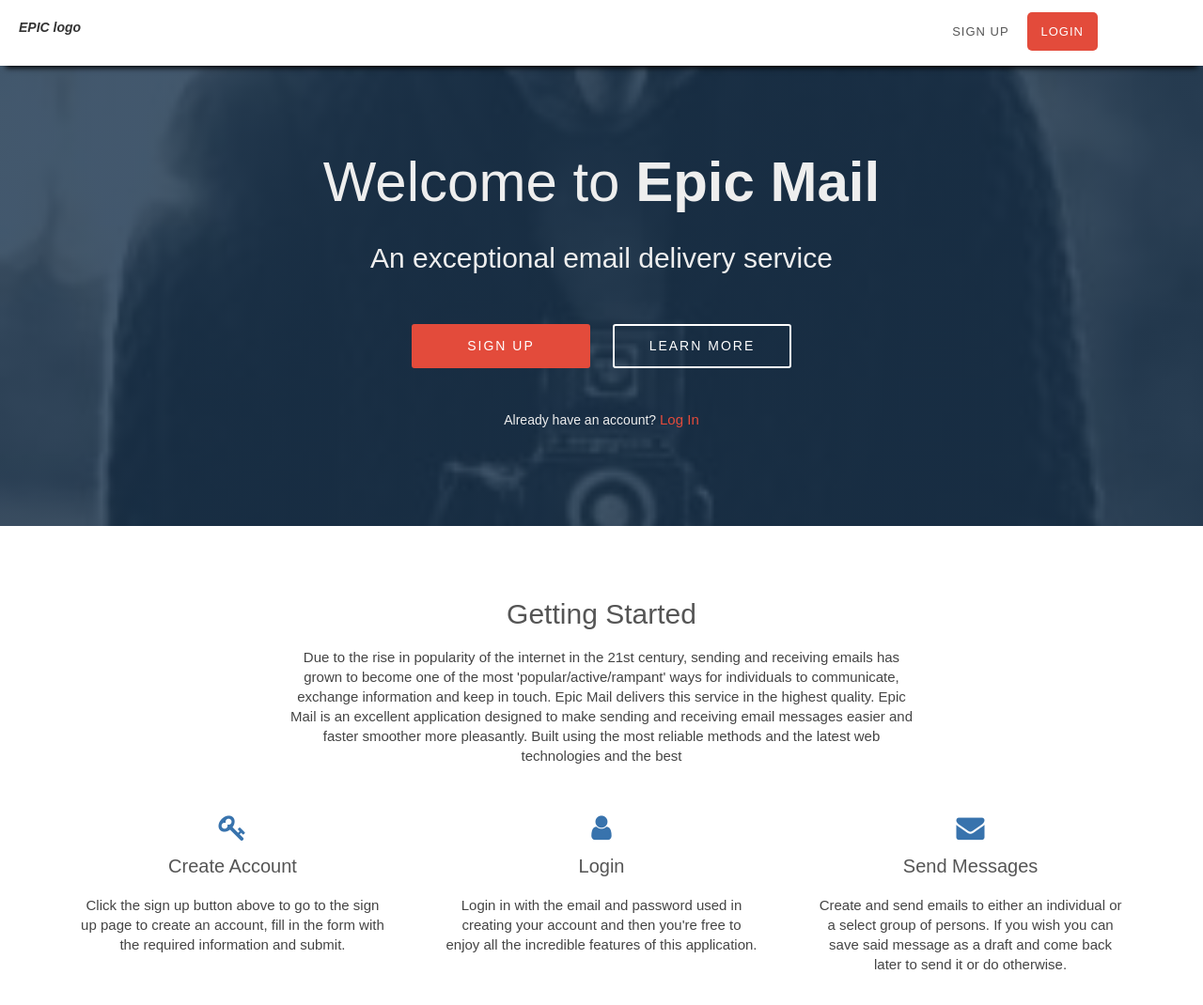
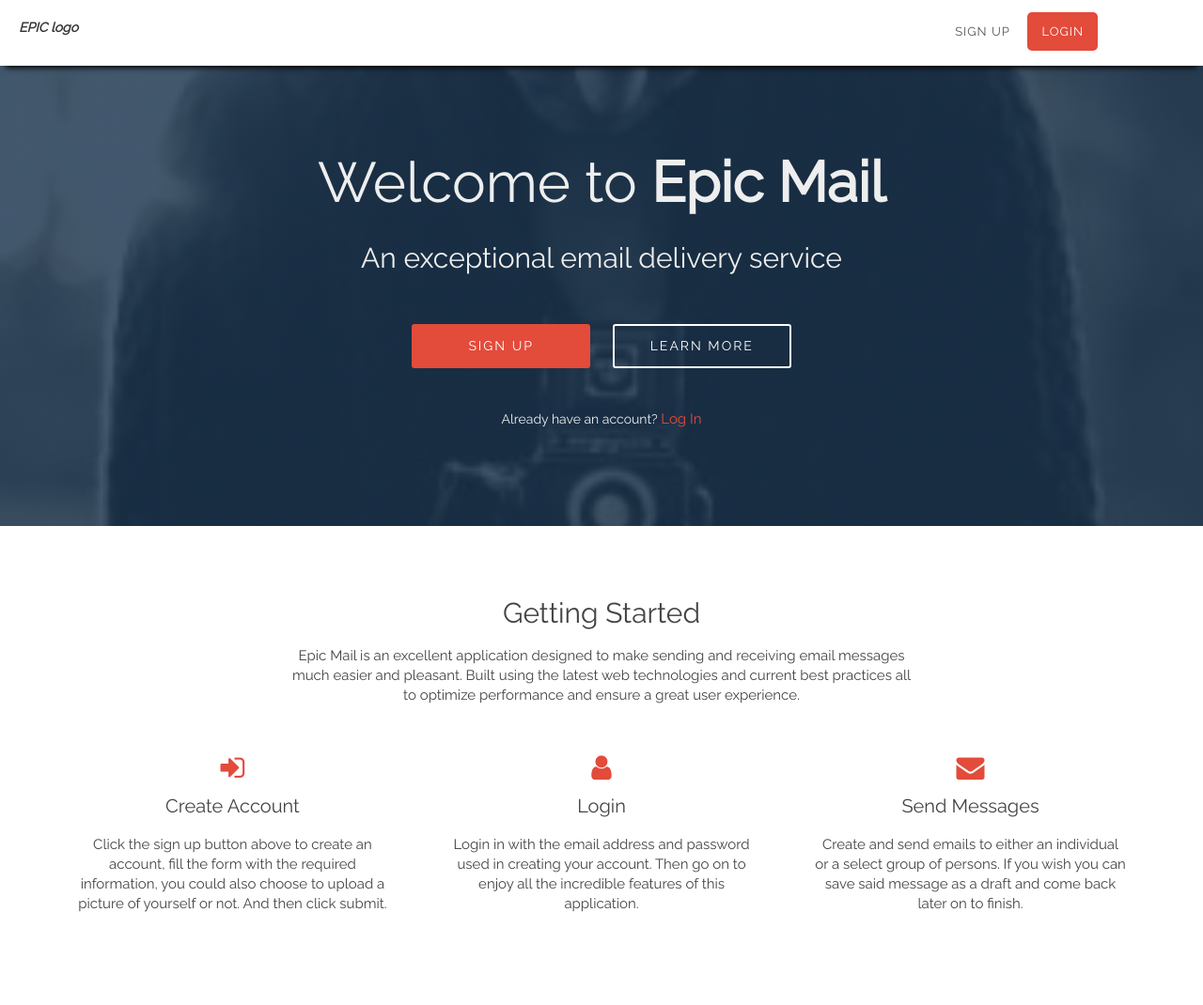
Before and after one commit to chizzydavid/epic-mail, a plain HTML site: page UI/index.html in a window 1280 px wide. Shown: the top 1070 px of the page at 94% size. Drawn offline with Linux system fonts and the light colour scheme.

Commit message:
Added google fonts to my stylesheet

```diff
--- a/UI/css/stylesheet.css
+++ b/UI/css/stylesheet.css
@@ -1,3 +1,4 @@
+@import url('https://fonts.googleapis.com/css?family=Raleway');
 body {
   background-color:;
   padding: 0;
@@ -5,7 +6,7 @@ body {
   color: #444;
   line-height: 1.5em;
   font-size: 14px;
-  font-family: Arial, sans-serif;
+  font-family: 'Raleway', sans-serif;
   background: #f3f3f3;
 }
 #home {
@@ -18,8 +19,8 @@ body {
 * {
   box-sizing: border-box;
 }
-h2,h3 {
-  color: #555;
+button {
+  font-family: 'Raleway', sans-serif;
 }
 header {
   font-size: 17px;
@@ -39,7 +40,7 @@ header {
   top:20px;
   right:20px;
   color: #fff;
-  font-size:20px;
+  font-size:25px;
   cursor:pointer;
   padding-right: .5em;
 }
@@ -80,10 +81,10 @@ div[data-home="nav"] {
 .navbar a:hover {
   font-weight: bold;
 }
-.home-nav a {
-  color:#555 ;
+div[data-home="nav"] a {
+  color:#555;
 }
-.home-nav a:hover {
+div[data-home="nav"] a:hover {
   color:var(--sec-color);
 }
 #login-nav {
@@ -113,6 +114,7 @@ div[data-home="nav"] {
   padding-top: 1em ;
   color: #eee;
   margin-top: 60px;
+  font-family: 'Raleway', sans-serif;
 }
 .banner-header {
   font-size: 60px;
@@ -185,7 +187,7 @@ div[data-home="nav"] {
   margin: 0px auto 20px auto;
 }
 .about-item .fa {
-  color: #3873ad;
+  color: var(--sec-color);
   font-size: 30px;
   border-radius: 50%;
   padding: .2em;
@@ -225,6 +227,15 @@ div[data-home="nav"] {
   }
   .home.nav-container {
     box-shadow: 0 8px 6px -6px black;
+  }
+  div[data-home="nav"] a, #login-nav {
+    color:var(--sec-color);
+    background: #fff;
+    padding: 20px;
+  }
+  div[data-home="nav"] a:hover, #login-nav:hover {
+    color:#fff;
+    background: var(--sec-color);
   }
   div[data-home="nav"] {
     padding-right: 0;
--- a/UI/index.html
+++ b/UI/index.html
@@ -12,10 +12,10 @@
     <nav class="home nav-container">
       <div class="brand-icon">
         <p class="logo">EPIC logo</p>
-        <i id="nav-icon-home" class="home fa fa-bars"></i>
+        <i id="nav-icon-home" class="fa fa-bars"></i>
       </div>
 
-      <div class="home-nav navbar" id="navigation" data-home="nav">
+      <div class="navbar" id="navigation" data-home="nav">
         <a href="pages/sign-up.html">SIGN UP</a>
         <a id="login-nav" href="pages/sign-in.html">LOGIN</a>
       </div>
@@ -35,18 +35,16 @@
   <section class="" id="about">
     <div class="about-text">
       <h2 class="subhead">Getting Started</h2>
-        <p>Due to the rise in popularity of the internet in the 21st century, sending and receiving emails has grown to become one of the most 'popular/active/rampant' ways for individuals to communicate, exchange information and keep in touch. Epic Mail delivers this service in the highest quality.
-
-          Epic Mail is an excellent application designed to make sending and receiving email messages easier and faster smoother more pleasantly. Built using the most reliable methods and the latest web technologies and the best
+        <p> Epic Mail is an excellent application designed to make sending and receiving email messages much easier and pleasant. Built using the latest web technologies and current best practices all to optimize performance and ensure a great user experience.
       </p>
     </div>
 
     <div class=" about-row">
       <div class="about-item" >
-        <div class=""><i class="fa fa-key"></i></div>
+        <div class=""><i class="fa fa-sign-in"></i></div>
         <div>
           <h3>Create Account</h3>
-          <p>Click the sign up button above to go to the sign up page to create an account, fill in the form with the required information and submit. </p>
+          <p>Click the sign up button above to create an account, fill the form with the required information, you could also choose to upload a picture of yourself or not. And then click submit. </p>
         </div>
       </div>
 
@@ -54,7 +52,7 @@
         <div class=""><i class="fa fa-user"></i></div>
         <div>
           <h3>Login</h3>
-          <p>Login in with the email and password used in creating your account and then you're free to enjoy all the incredible features of this application. </p>
+          <p>Login in with the email address and password used in creating your account. Then go on to enjoy all the incredible features of this application. </p>
         </div>
       </div>
 
@@ -63,7 +61,7 @@
         <div class=""><i class="fa fa-envelope"></i></div>
         <div>
           <h3>Send Messages</h3>
-          <p>Create and send emails to either an individual or a select group of persons. If you wish you can save said message as a draft and come back later to send it or do otherwise. </p>
+          <p>Create and send emails to either an individual or a select group of persons. If you wish you can save said message as a draft and come back later on to finish. </p>
         </div>
       </div>
 
--- a/UI/js/nav.js
+++ b/UI/js/nav.js
@@ -1,6 +1,7 @@
 //Setup Responsive Navigation
-const navIcon = document.querySelector('#nav-icon'),
-		  nav = document.querySelector("#navigation");
+const navIcon = document.querySelector('#nav-icon') ||
+				document.querySelector('#nav-icon-home'),
+	  nav = document.querySelector('.navbar');
 
 function showNavbar() {
 	if (navIcon.classList.contains("fa-bars")) {
```
